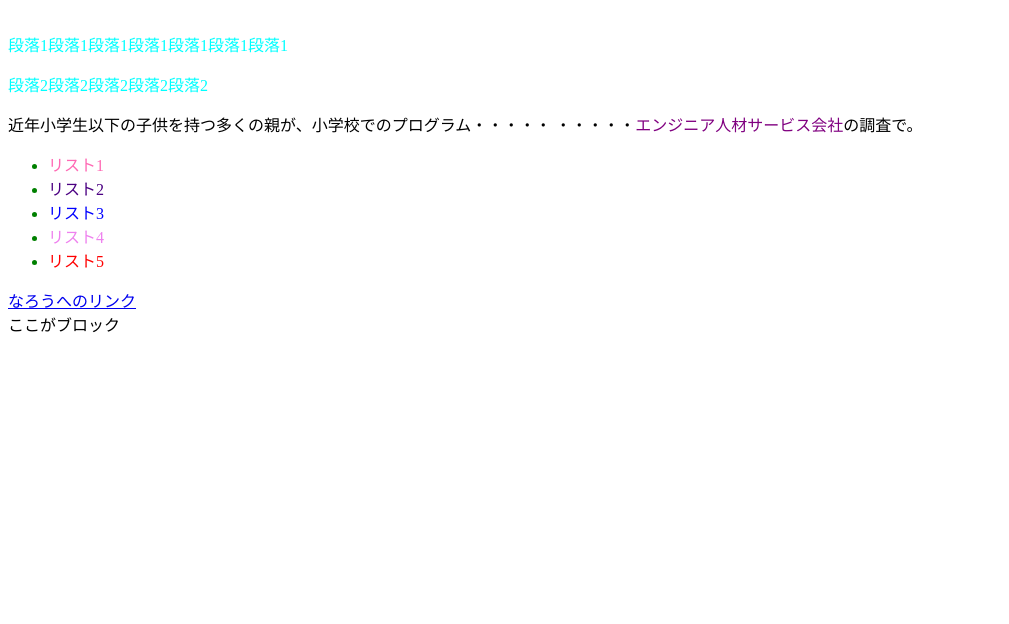
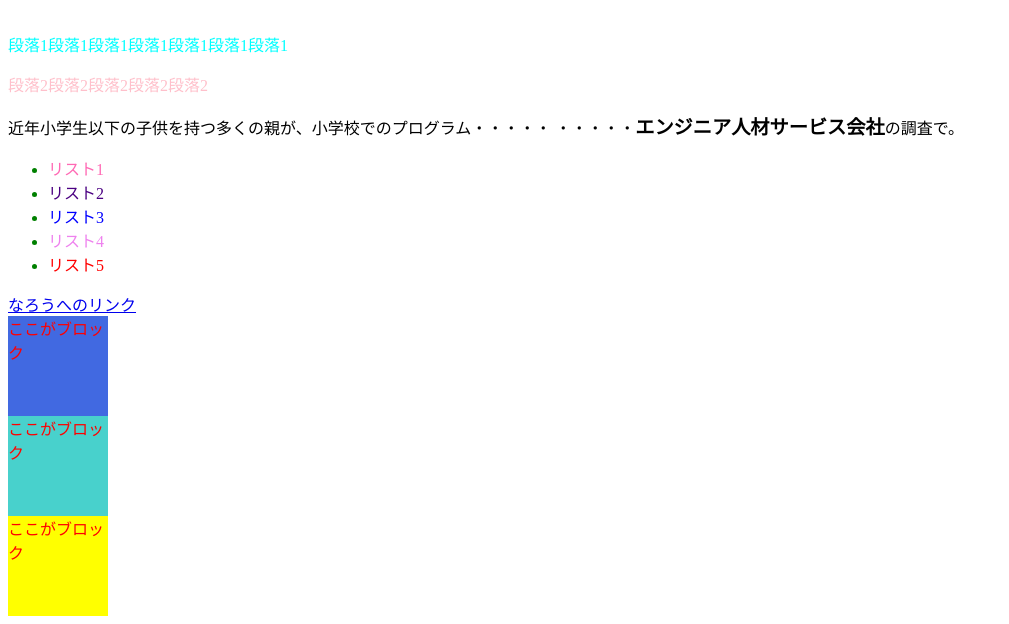
Before and after one commit to yuukiriya/yuukiriya, a plain HTML site: page index.html in a window 1280 px wide. Shown: the part 295-919 px from the top of the page, without its empty margins (0-1009 px from the left). Before the commit the page ends 800 px from the top, so only its background shows below. Drawn offline with Linux system fonts and the light colour scheme.

Commit message:
HTML re1

```diff
--- a/css/index.css
+++ b/css/index.css
@@ -1,5 +1,8 @@
-p {
+p.sub-title1 {
     color: aqua;
+}
+p#sub-title2 {
+    color: pink;
 }
 h1 {
     color: red;
@@ -14,8 +17,9 @@ h2 {
 ul {
     color: green;
 }
-span {
-    color: purple;
+span.company {
+    font-weight: bold;
+    font-size: larger;
 }
 span1 {
     color: hotpink;
@@ -32,3 +36,21 @@ span4 {
 span5 {
     color: red;
 }
+div.box1{
+    height: 100px;
+    width: 100px;
+    background-color: royalblue;
+    color: red;
+}
+div.box2{
+    height: 100px;
+    width: 100px;
+    background-color: mediumturquoise;
+    color: red;
+}
+div.box3{
+    height: 100px;
+    width: 100px;
+    background-color: yellow;
+    color: red;
+}
--- a/index.html
+++ b/index.html
@@ -13,9 +13,10 @@
 <body>
     <h1>将来の夢は「プログラマー」</h1>
     <h2>将来の夢は「プログラマー」</h2>
-    <p>段落1段落1段落1段落1段落1段落1段落1</p><p>段落2段落2段落2段落2段落2</p>
+    <p class="sub-title1">段落1段落1段落1段落1段落1段落1段落1</p>
+    <p id="sub-title2">段落2段落2段落2段落2段落2</p>
     近年小学生以下の子供を持つ多くの親が、小学校でのプログラム・・・・・
-    ・・・・・<span>エンジニア人材サービス会社</span>の調査で。
+    ・・・・・<span class="company">エンジニア人材サービス会社</span>の調査で。
     <ul>
         <li><span1>リスト1</span1></li>
         <li><span2>リスト2</span2></li>
@@ -26,6 +27,8 @@
     <a href="https://syosetu.com/user/top/" target="_blank" rel="noopener noreferrer">
         なろうへのリンク
     </a>
-    <div>ここがブロック</div>
+    <div class="box1">ここがブロック</div>
+    <div class="box2">ここがブロック</div>
+    <div class="box3">ここがブロック</div>
 </body>
 </html>
```
